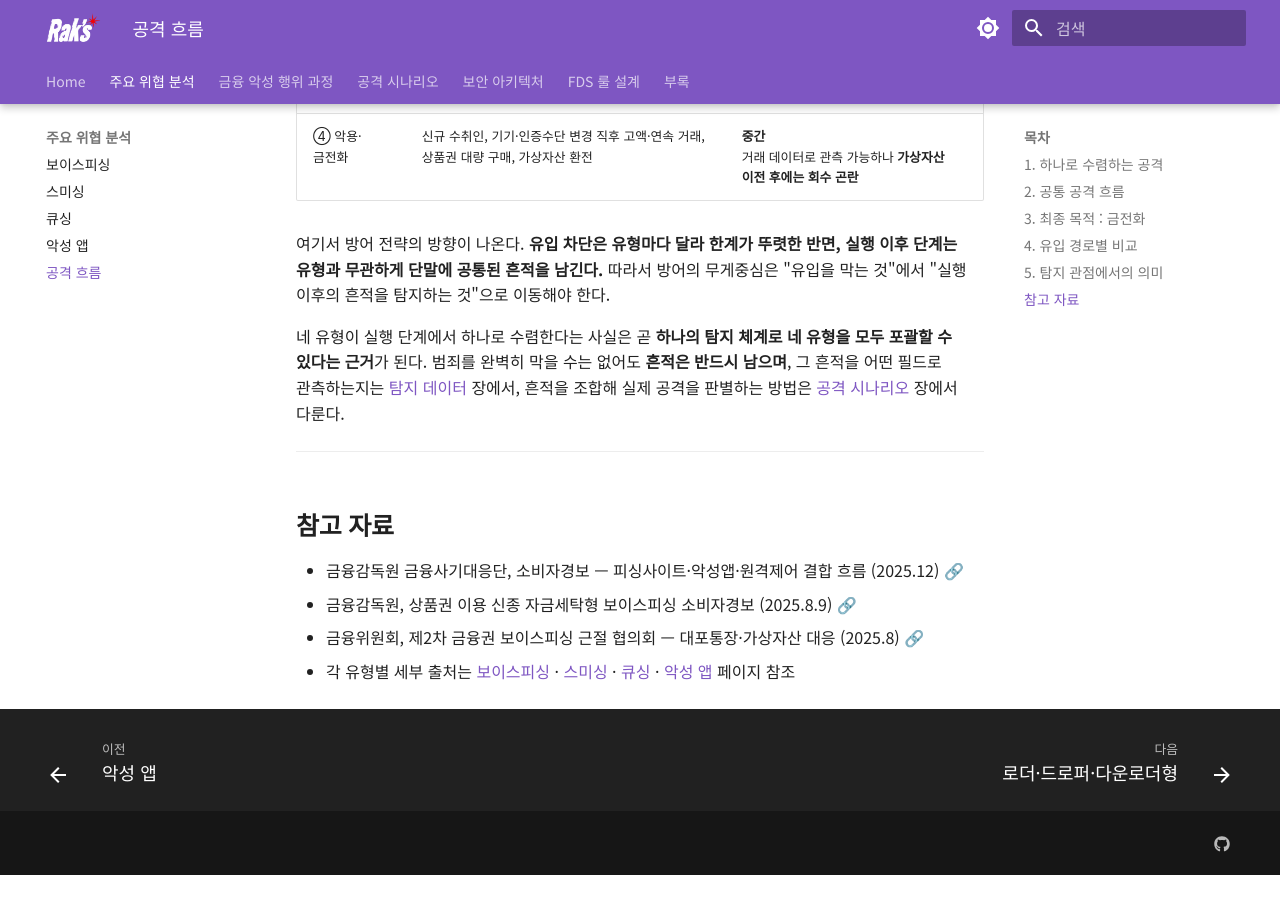
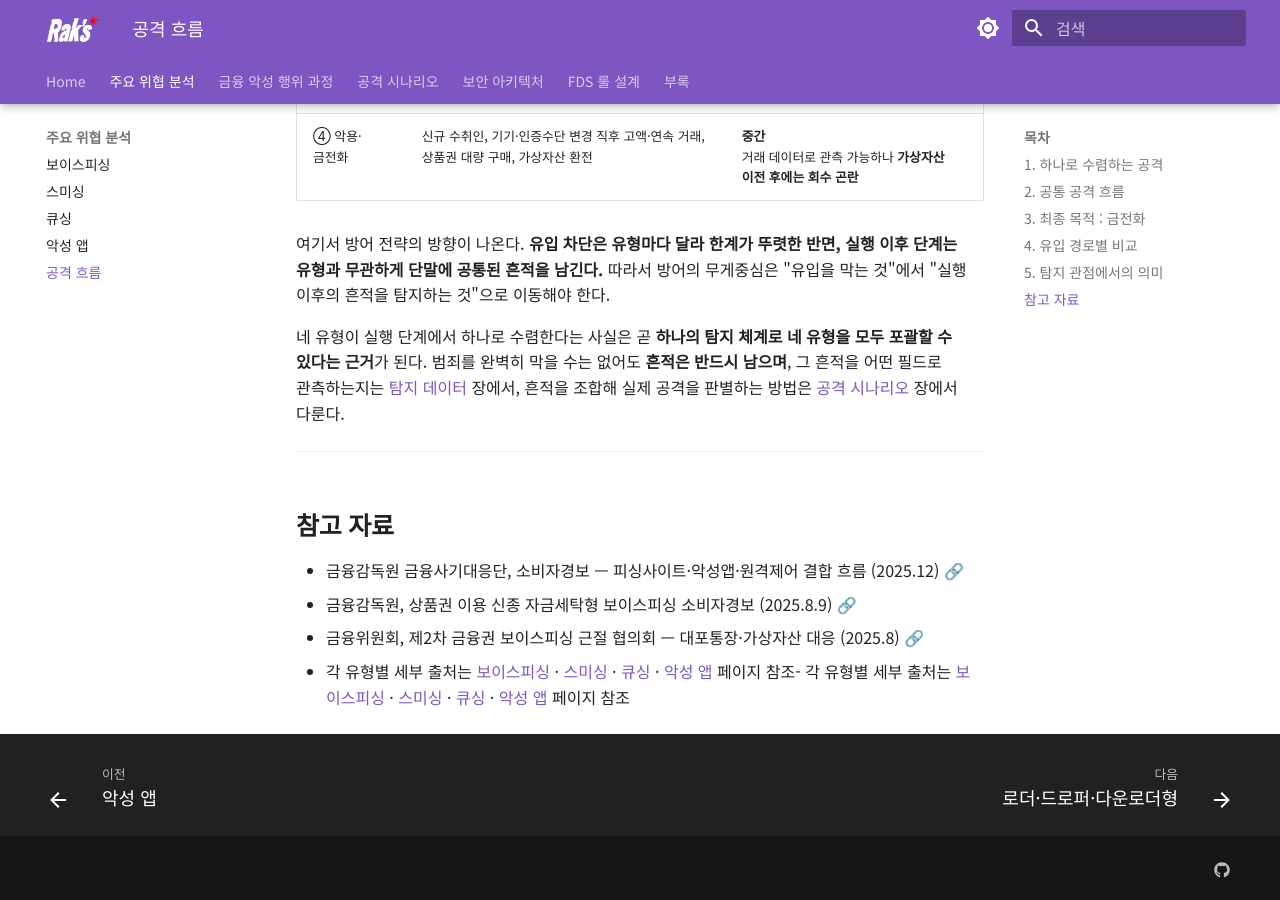
Before and after one commit to Rakkk-s/mobile-security-fds-docs, an MkDocs documentation site: the page built from docs/00-flow/overview.md, in a window 1280 px wide and 900 px high, scrolled down 2940 px. Built offline with MkDocs 1.6.1 and Material for MkDocs 9.7.7, drawn with Linux system fonts in a browser that asks for light colours; before the commit the page ends 3815 px from its top, so only the background shows below that.

Commit message:
docs : 주요 위협 분석

```diff
--- a/docs/00-flow/overview.md
+++ b/docs/00-flow/overview.md
@@ -108,4 +108,4 @@ flowchart LR
 - 금융감독원 금융사기대응단, 소비자경보 — 피싱사이트·악성앱·원격제어 결합 흐름 (2025.12) [🔗](https://www.fss.or.kr)
 - 금융감독원, 상품권 이용 신종 자금세탁형 보이스피싱 소비자경보 (2025.8.9) [🔗](https://www.fss.or.kr)
 - 금융위원회, 제2차 금융권 보이스피싱 근절 협의회 — 대포통장·가상자산 대응 (2025.8) [🔗](https://www.fsc.go.kr)
-- 각 유형별 세부 출처는 [보이스피싱](entry-01-voicephishing.md) · [스미싱](entry-02-smishing.md) · [큐싱](entry-03-qshing.md) · [악성 앱](entry-04-maliciousapp.md) 페이지 참조
+- 각 유형별 세부 출처는 [보이스피싱](entry-01-voicephishing.md) · [스미싱](entry-02-smishing.md) · [큐싱](entry-03-qshing.md) · [악성 앱](entry-04-maliciousapp.md) 페이지 참조- 각 유형별 세부 출처는 [보이스피싱](entry-01-voicephishing.md) · [스미싱](entry-02-smishing.md) · [큐싱](entry-03-qshing.md) · [악성 앱](entry-04-maliciousapp.md) 페이지 참조
```
